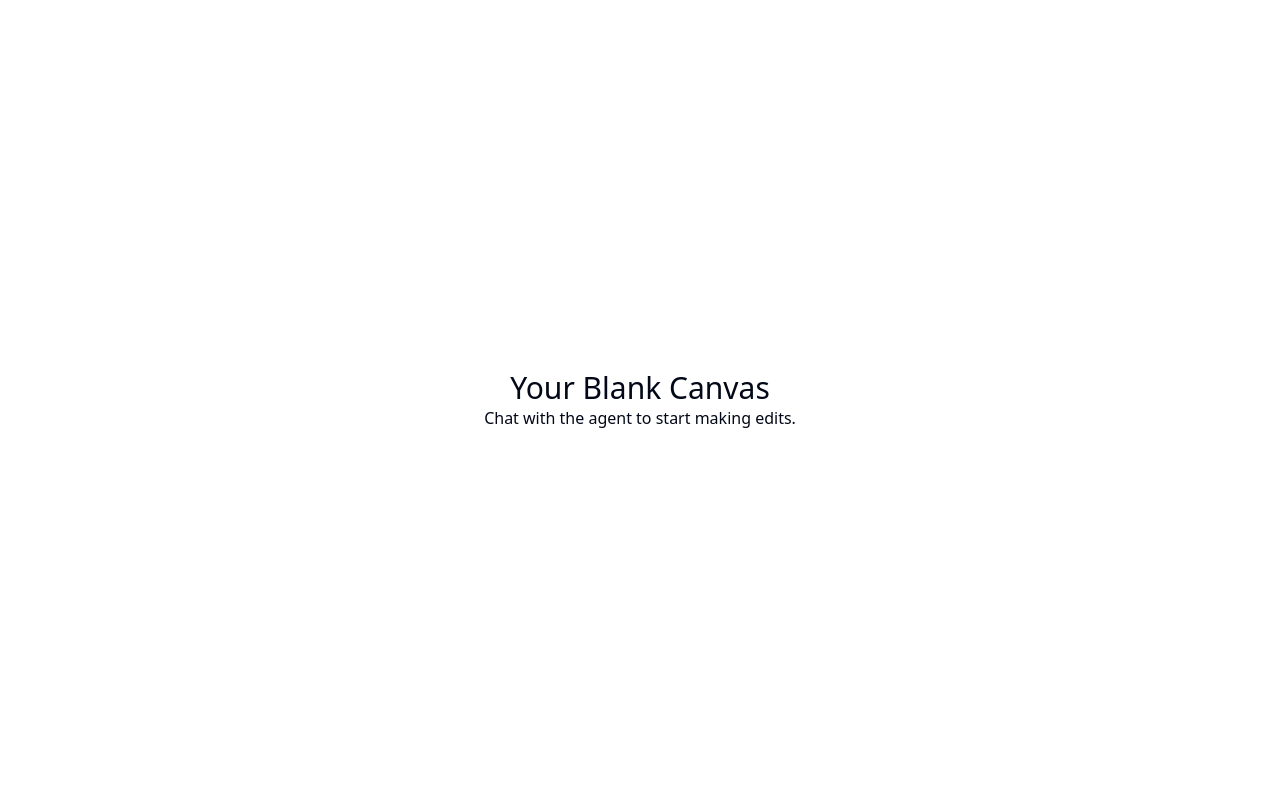
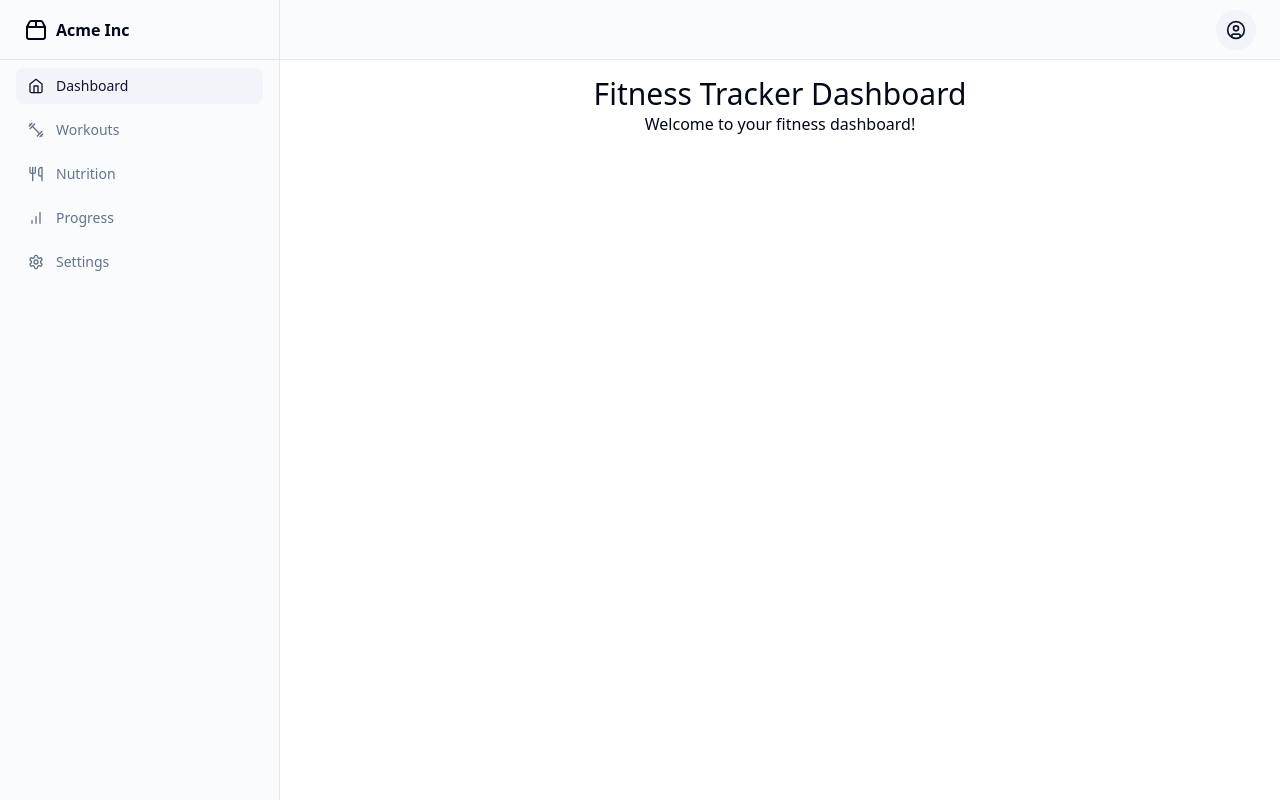
Before and after one commit to GPT-Engineer-App-Dev/active-journey-tracker, a React (Vite) app: page / in a window 1280 px wide. Built offline with nearby package versions, Linux system fonts and the light colour scheme.

Commit message:
Create initial layout for the fitness tracking app with sidebar navigation and placeholder content for each section.

```diff
--- a/src/App.jsx
+++ b/src/App.jsx
@@ -1,17 +1,43 @@
 import { Toaster } from "@/components/ui/sonner";
 import { TooltipProvider } from "@/components/ui/tooltip";
 import { QueryClient, QueryClientProvider } from "@tanstack/react-query";
-import { Home } from "lucide-react";
+import { Home, Dumbbell, Utensils, BarChart, Settings } from "lucide-react";
 import { Route, BrowserRouter as Router, Routes } from "react-router-dom";
-import Layout from "./layouts/default"; // available: default, navbar, sidebar
+import Layout from "./layouts/sidebar"; // Use the sidebar layout
 import Index from "./pages/Index.jsx";
+import Dashboard from "./pages/Dashboard.jsx";
+import Workouts from "./pages/Workouts.jsx";
+import Nutrition from "./pages/Nutrition.jsx";
+import Progress from "./pages/Progress.jsx";
+import SettingsPage from "./pages/Settings.jsx";
+
 const queryClient = new QueryClient();
 
 export const navItems = [
   {
-    title: "Home", // Feel free to change this to your liking
+    title: "Dashboard",
     to: "/",
     icon: <Home className="h-4 w-4" />,
+  },
+  {
+    title: "Workouts",
+    to: "/workouts",
+    icon: <Dumbbell className="h-4 w-4" />,
+  },
+  {
+    title: "Nutrition",
+    to: "/nutrition",
+    icon: <Utensils className="h-4 w-4" />,
+  },
+  {
+    title: "Progress",
+    to: "/progress",
+    icon: <BarChart className="h-4 w-4" />,
+  },
+  {
+    title: "Settings",
+    to: "/settings",
+    icon: <Settings className="h-4 w-4" />,
   },
 ];
 
@@ -23,8 +49,11 @@ const App = () => {
         <Router>
           <Routes>
             <Route path="/" element={<Layout />}>
-              <Route index element={<Index />} />
-              {/* Add more routes here as needed */}
+              <Route index element={<Dashboard />} />
+              <Route path="workouts" element={<Workouts />} />
+              <Route path="nutrition" element={<Nutrition />} />
+              <Route path="progress" element={<Progress />} />
+              <Route path="settings" element={<SettingsPage />} />
             </Route>
           </Routes>
         </Router>
--- /dev/null
+++ b/src/pages/Dashboard.jsx
@@ -0,0 +1,10 @@
+const Dashboard = () => {
+  return (
+    <div className="text-center">
+      <h1 className="text-3xl">Fitness Tracker Dashboard</h1>
+      <p>Welcome to your fitness dashboard!</p>
+    </div>
+  );
+};
+
+export default Dashboard;
--- /dev/null
+++ b/src/pages/Nutrition.jsx
@@ -0,0 +1,10 @@
+const Nutrition = () => {
+  return (
+    <div className="text-center">
+      <h1 className="text-3xl">Nutrition</h1>
+      <p>Log your meals and nutrition information here.</p>
+    </div>
+  );
+};
+
+export default Nutrition;
--- /dev/null
+++ b/src/pages/Progress.jsx
@@ -0,0 +1,10 @@
+const Progress = () => {
+  return (
+    <div className="text-center">
+      <h1 className="text-3xl">Progress</h1>
+      <p>View your progress over time.</p>
+    </div>
+  );
+};
+
+export default Progress;
--- /dev/null
+++ b/src/pages/Settings.jsx
@@ -0,0 +1,10 @@
+const SettingsPage = () => {
+  return (
+    <div className="text-center">
+      <h1 className="text-3xl">Settings</h1>
+      <p>Adjust your preferences and settings here.</p>
+    </div>
+  );
+};
+
+export default SettingsPage;
--- /dev/null
+++ b/src/pages/Workouts.jsx
@@ -0,0 +1,10 @@
+const Workouts = () => {
+  return (
+    <div className="text-center">
+      <h1 className="text-3xl">Workouts</h1>
+      <p>Track your workouts here.</p>
+    </div>
+  );
+};
+
+export default Workouts;
```
